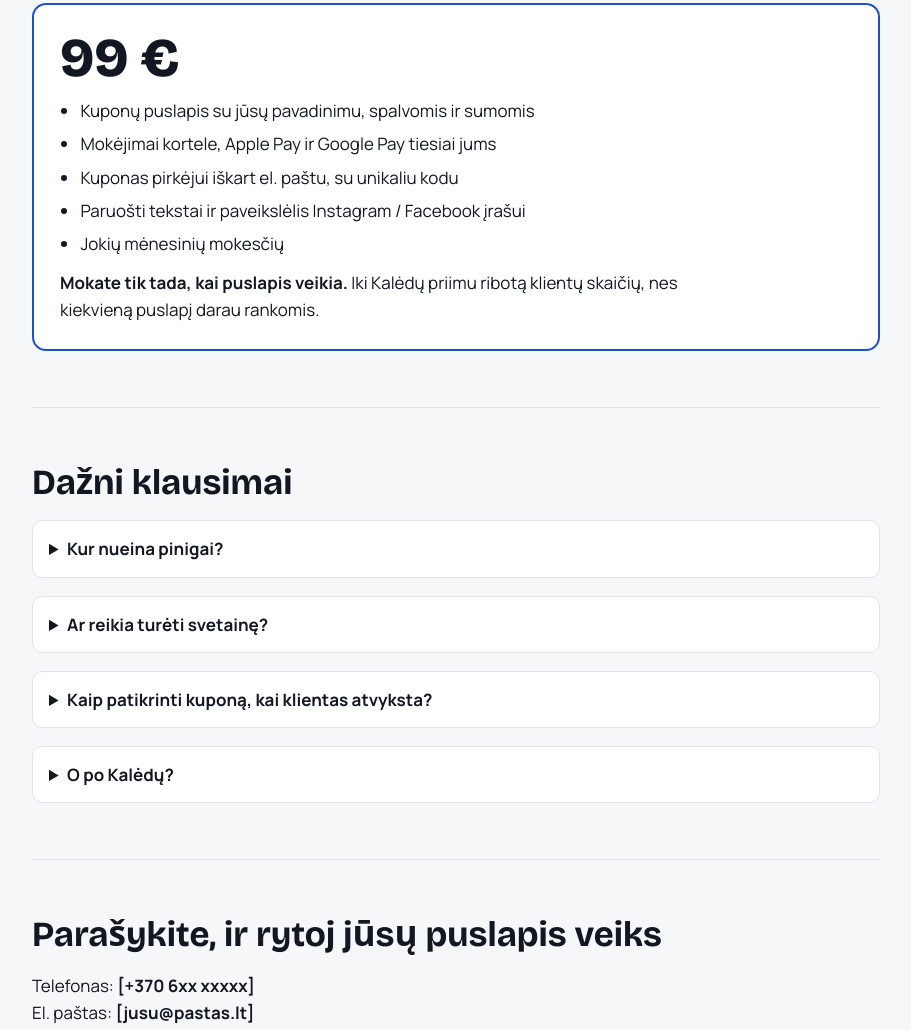
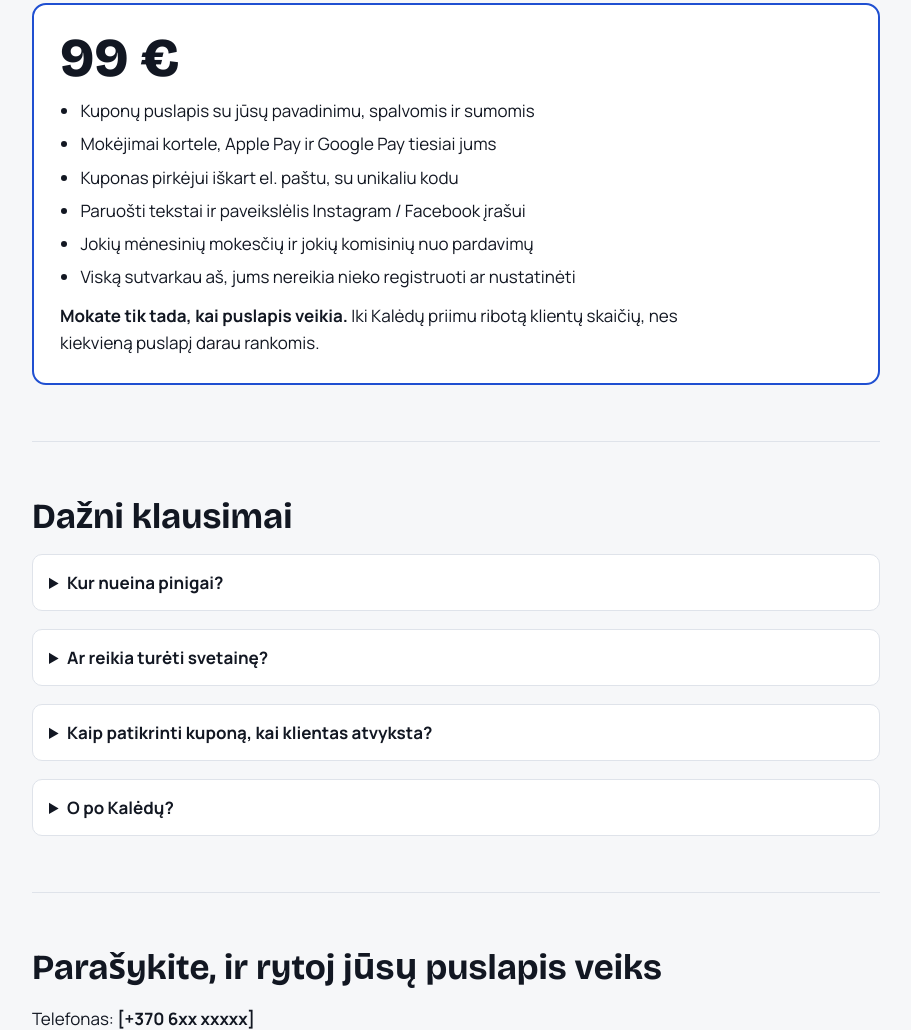
Before and after one commit to danieliusbo/dovanu-kuponai, a plain HTML site: page index.html in a window 1280 px wide. Shown: the part 1180-2210 px from the top of the page, without its empty margins (184-1095 px from the left). Drawn offline with nearby package versions, Linux system fonts and the light colour scheme.

Commit message:
Add no-commission and done-for-you points to pricing
Co-Authored-By: Claude Opus 5.5 <noreply@anthropic.com>

```diff
--- a/index.html
+++ b/index.html
@@ -70,7 +70,8 @@ a:focus-visible{outline:2px solid var(--accent);outline-offset:3px}
       <li>Mokėjimai kortele, Apple Pay ir Google Pay tiesiai jums</li>
       <li>Kuponas pirkėjui iškart el. paštu, su unikaliu kodu</li>
       <li>Paruošti tekstai ir paveikslėlis Instagram / Facebook įrašui</li>
-      <li>Jokių mėnesinių mokesčių</li>
+      <li>Jokių mėnesinių mokesčių ir jokių komisinių nuo pardavimų</li>
+      <li>Viską sutvarkau aš, jums nereikia nieko registruoti ar nustatinėti</li>
     </ul>
     <p><strong>Mokate tik tada, kai puslapis veikia.</strong> Iki Kalėdų priimu ribotą klientų skaičių, nes kiekvieną puslapį darau rankomis.</p>
   </div>
```
